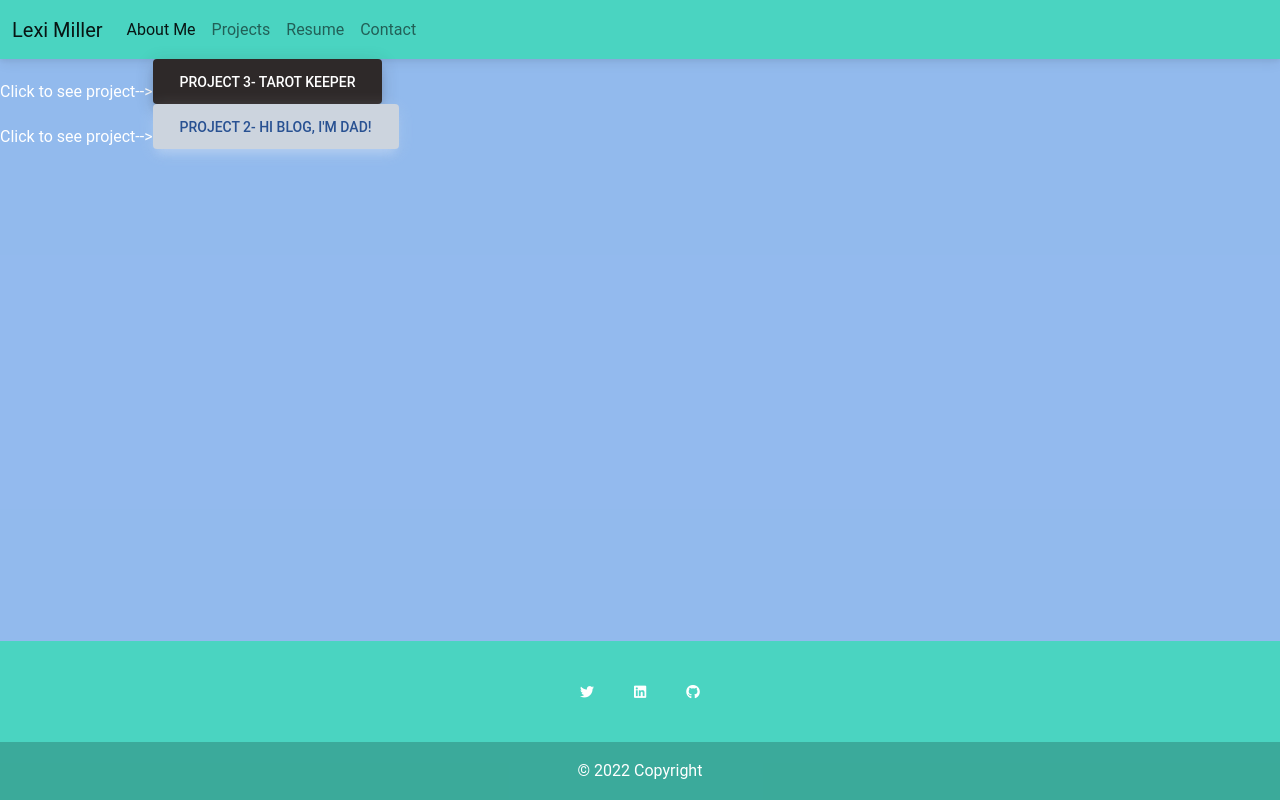
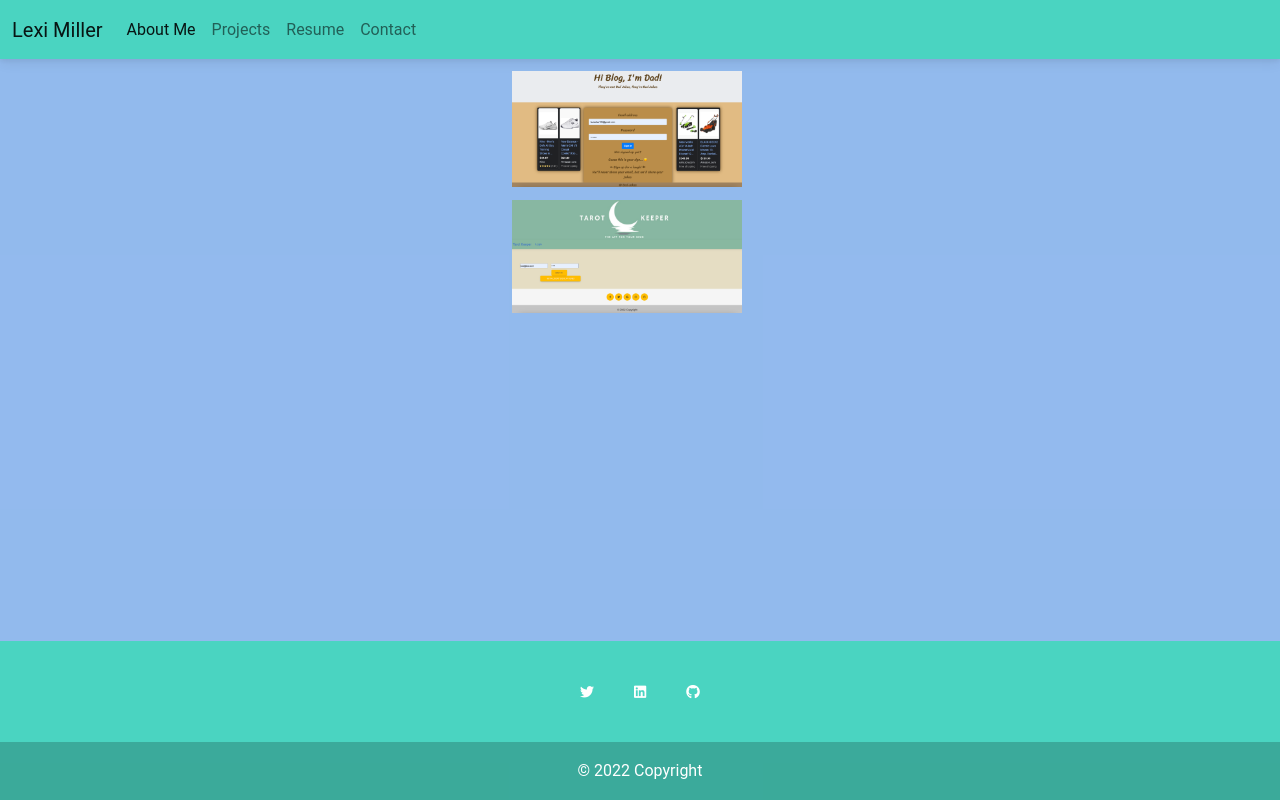
Before and after one commit to Leximiller128/react_portfolio, a React (Create React App) app: page /Projects in a window 1280 px wide. Built offline with nearby package versions, Linux system fonts and the light colour scheme.

Commit message:
adjusted project btns

```diff
--- a/src/componets/Projects.js
+++ b/src/componets/Projects.js
@@ -1,33 +1,36 @@
 import React from "react";
-import { MDBBtn } from "mdb-react-ui-kit";
+import { MDBBtn, MDBRipple } from "mdb-react-ui-kit";
+import "./styles/projects.css";
 
 export default function Projects() {
   return (
     <>
-      <div />
-      Click to see project-->
-      <MDBBtn
-        className="buttons"
-        size="lg"
-        tag="a"
-        href="https://my-tarot-keeper.herokuapp.com/"
-        color="dark"
-        active
+      <MDBRipple
+        id="padding"
+        rippleTag="div"
+        className="sm-image hover-overlay hover-zoom hover-shadow"
       >
-        Project 3- Tarot Keeper
-      </MDBBtn>
-      <div />
-      Click to see project-->
-      <MDBBtn
-        className="buttons"
-        size="lg"
-        tag="a"
-        href="https://hi-blog-im-dad.herokuapp.com/"
-        color="secondary"
-        active
+        <img src={require("./assets/dad-joke-blog.png")} className="w-100" />
+        <a href="https://hi-blog-im-dad.herokuapp.com/login">
+          <div
+            className="mask"
+            style={{ backgroundColor: "rgba(57, 192, 237, 0.2)" }}
+          ></div>
+        </a>
+      </MDBRipple>
+      <MDBRipple
+        id="padding"
+        rippleTag="div"
+        className="sm-image hover-overlay hover-zoom hover-shadow"
       >
-        Project 2- Hi Blog, I'm Dad!
-      </MDBBtn>
+        <img src={require("./assets/tarot-keeper.png")} className="w-100" />
+        <a href="https://my-tarot-keeper.herokuapp.com/">
+          <div
+            className="mask"
+            style={{ backgroundColor: "rgba(57, 192, 237, 0.2)" }}
+          ></div>
+        </a>
+      </MDBRipple>
     </>
   );
 }
--- /dev/null
+++ b/src/componets/styles/projects.css
@@ -0,0 +1,12 @@
+.w-100 {
+    width: 30% !important;
+}
+
+img {
+    flex: auto;
+}
+
+#padding{
+    padding-left: 40%;
+    padding-top: 1%;
+}
```
Also changed, not shown: src/componets/assets/dad-joke-blog.png (added), src/componets/assets/tarot-keeper.png (added).
